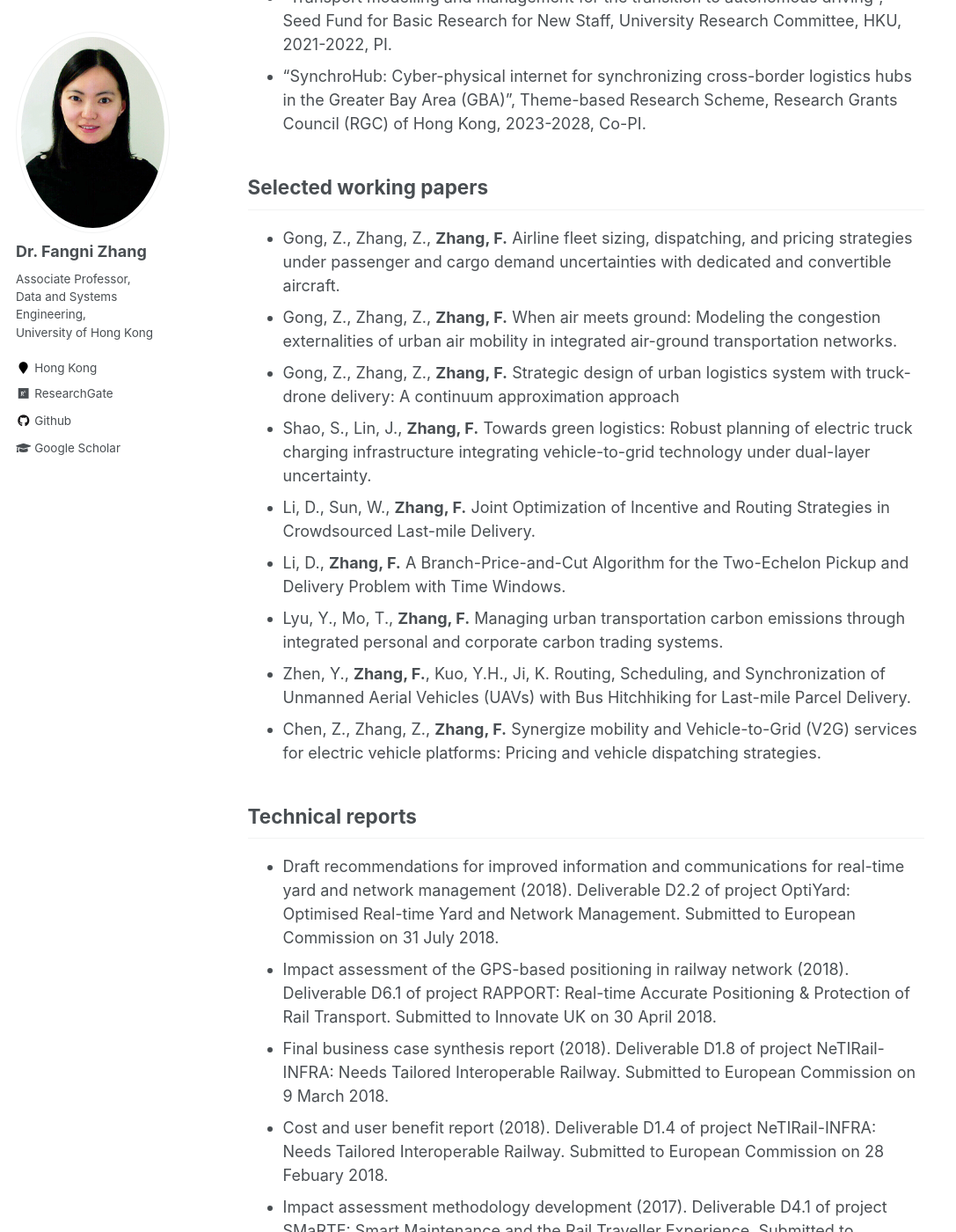
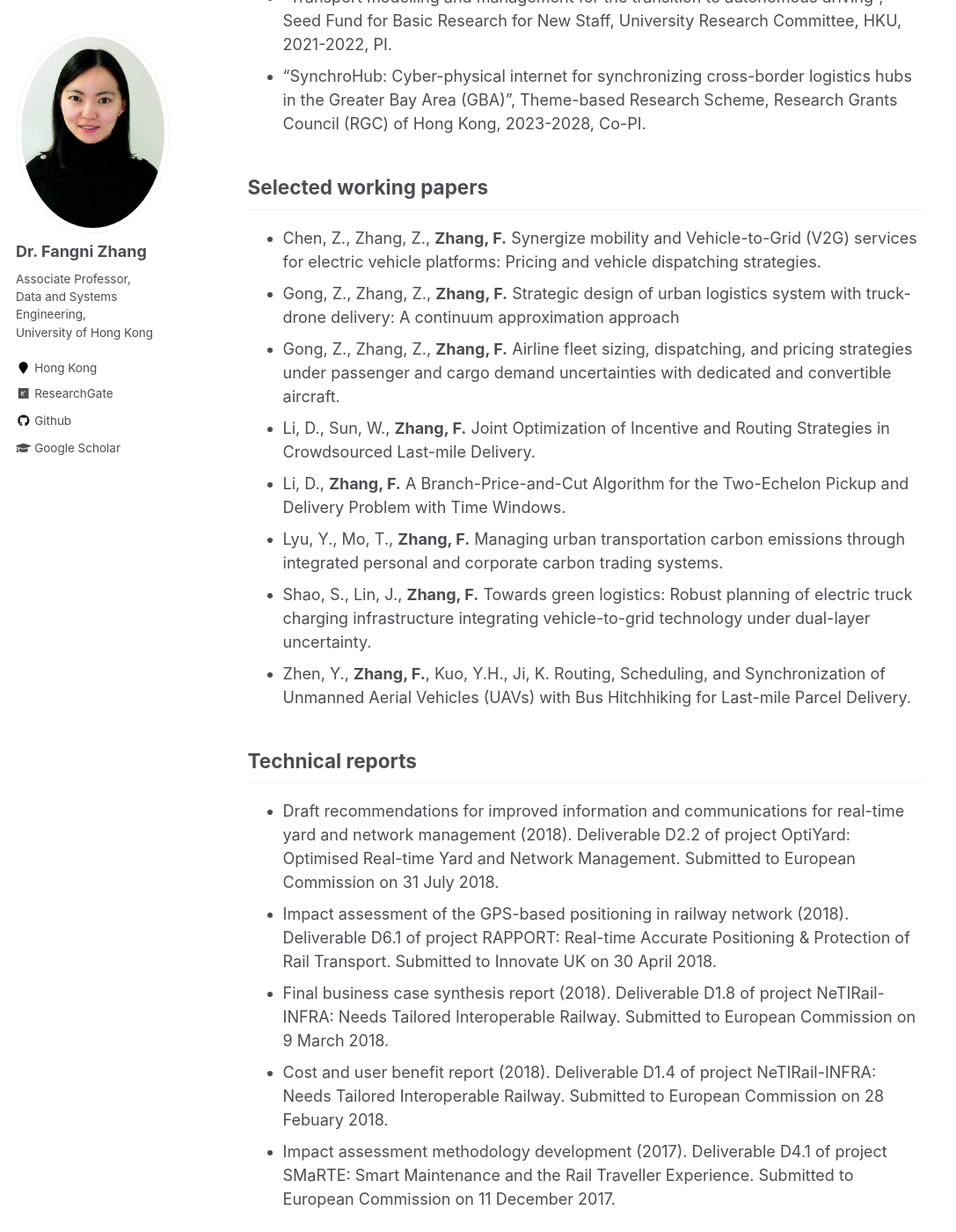
Before and after one commit to fangnizhang/fangnizhang.github.io, a Jekyll site: the page built from _pages/research.md, in a window 1280 px wide and 1400 px high, scrolled down 909 px. Shown: the whole window at 88% size, without its empty margins (0-1087 px from the left). Built offline with Jekyll 4.4.1, drawn with Linux system fonts in a browser that asks for light colours.

Commit message:
Update research.md

```diff
--- a/_pages/research.md
+++ b/_pages/research.md
@@ -18,15 +18,14 @@ Research Grants
 
 Selected working papers
 ------------
+* Chen, Z., Zhang, Z., **Zhang, F.** Synergize mobility and Vehicle-to-Grid (V2G) services for electric vehicle platforms: Pricing and vehicle dispatching strategies.
+* Gong, Z., Zhang, Z., **Zhang, F.** Strategic design of urban logistics system with truck-drone delivery: A continuum approximation approach
 * Gong, Z., Zhang, Z., **Zhang, F.** Airline fleet sizing, dispatching, and pricing strategies under passenger and cargo demand uncertainties with dedicated and convertible aircraft.
-* Gong, Z., Zhang, Z., **Zhang, F.** When air meets ground: Modeling the congestion externalities of urban air mobility in integrated air-ground transportation networks.
-* Gong, Z., Zhang, Z., **Zhang, F.** Strategic design of urban logistics system with truck-drone delivery: A continuum approximation approach
-* Shao, S., Lin, J., **Zhang, F.** Towards green logistics: Robust planning of electric truck charging infrastructure integrating vehicle-to-grid technology under dual-layer uncertainty.
 * Li, D., Sun, W., **Zhang, F.** Joint Optimization of Incentive and Routing Strategies in Crowdsourced Last-mile Delivery.
 * Li, D., **Zhang, F.** A Branch-Price-and-Cut Algorithm for the Two-Echelon Pickup and Delivery Problem with Time Windows.
 * Lyu, Y., Mo, T., **Zhang, F.** Managing urban transportation carbon emissions through integrated personal and corporate carbon trading systems.
+* Shao, S., Lin, J., **Zhang, F.** Towards green logistics: Robust planning of electric truck charging infrastructure integrating vehicle-to-grid technology under dual-layer uncertainty.
 * Zhen, Y., **Zhang, F.**, Kuo, Y.H., Ji, K. Routing, Scheduling, and Synchronization of Unmanned Aerial Vehicles (UAVs) with Bus Hitchhiking for Last-mile Parcel Delivery.
-* Chen, Z., Zhang, Z., **Zhang, F.** Synergize mobility and Vehicle-to-Grid (V2G) services for electric vehicle platforms: Pricing and vehicle dispatching strategies.
 
 Technical reports
 ------------
```
